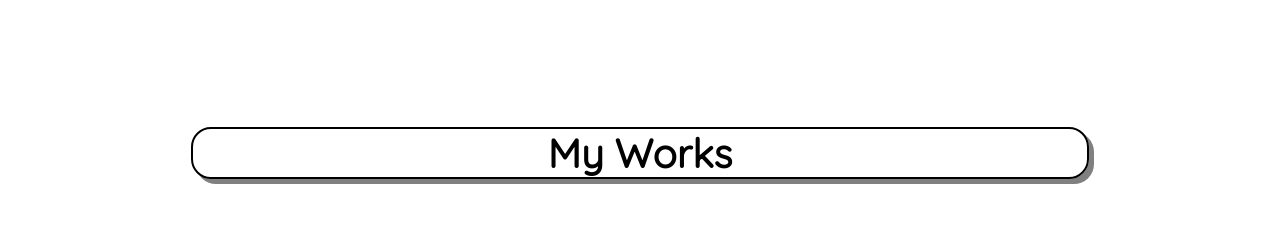
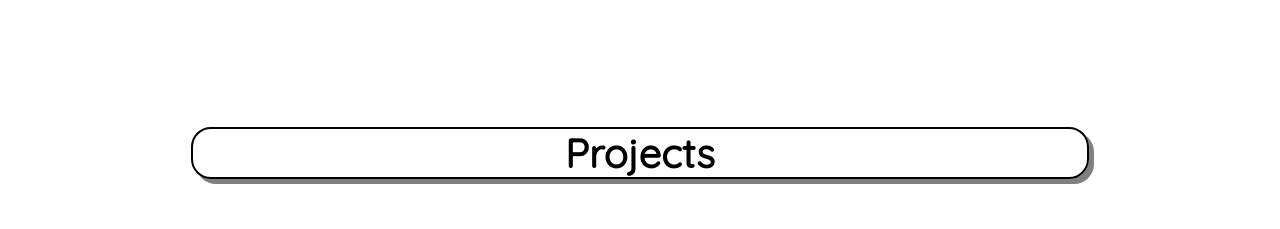
Before and after one commit to lhernandez5/PortfolioApp, a React (Create React App) app in the folder client/: page / in a window 1280 px wide. Shown: the part 1000-1229 px from the top of the page. Built offline with nearby package versions, Linux system fonts and the light colour scheme.

Commit message:
update to main page

```diff
--- a/client/src/components/Page/Page.js
+++ b/client/src/components/Page/Page.js
@@ -25,7 +25,7 @@ class Container extends Component {
         </Wrapper>
         {/* <BodyHeader header={"My Works"} /> */}
         <Wrapper>
-          <Header>My Works</Header>
+          <Header>Projects</Header>
           <Row>
             <Col size="4">
               <Card
```
